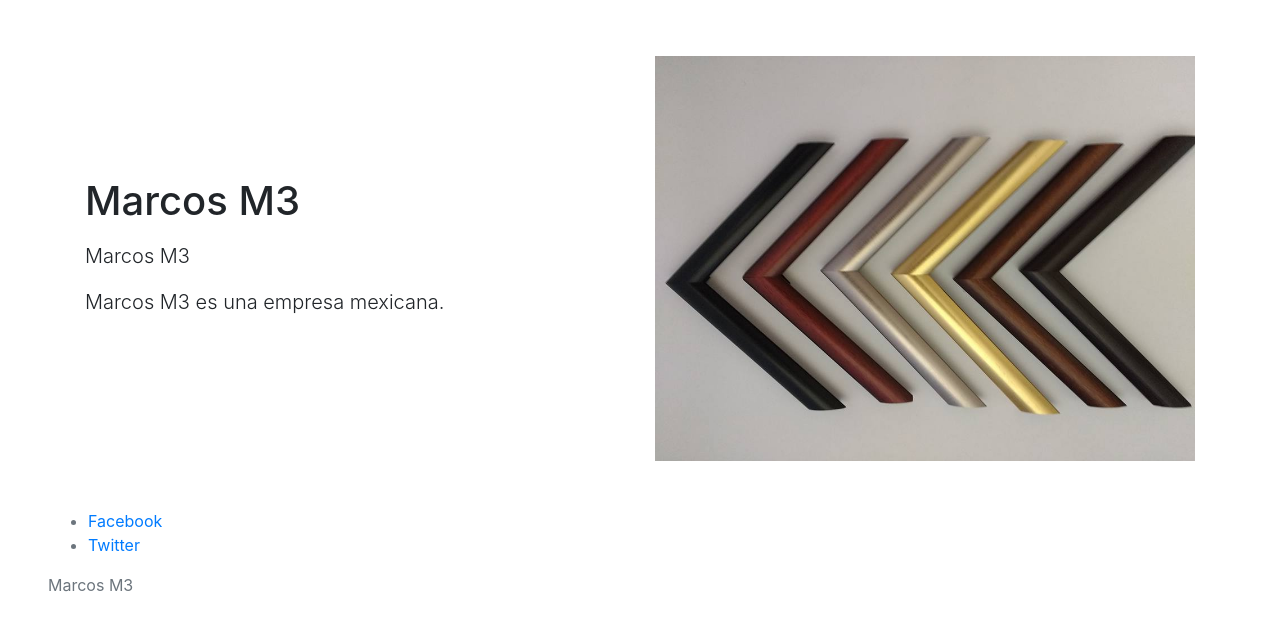
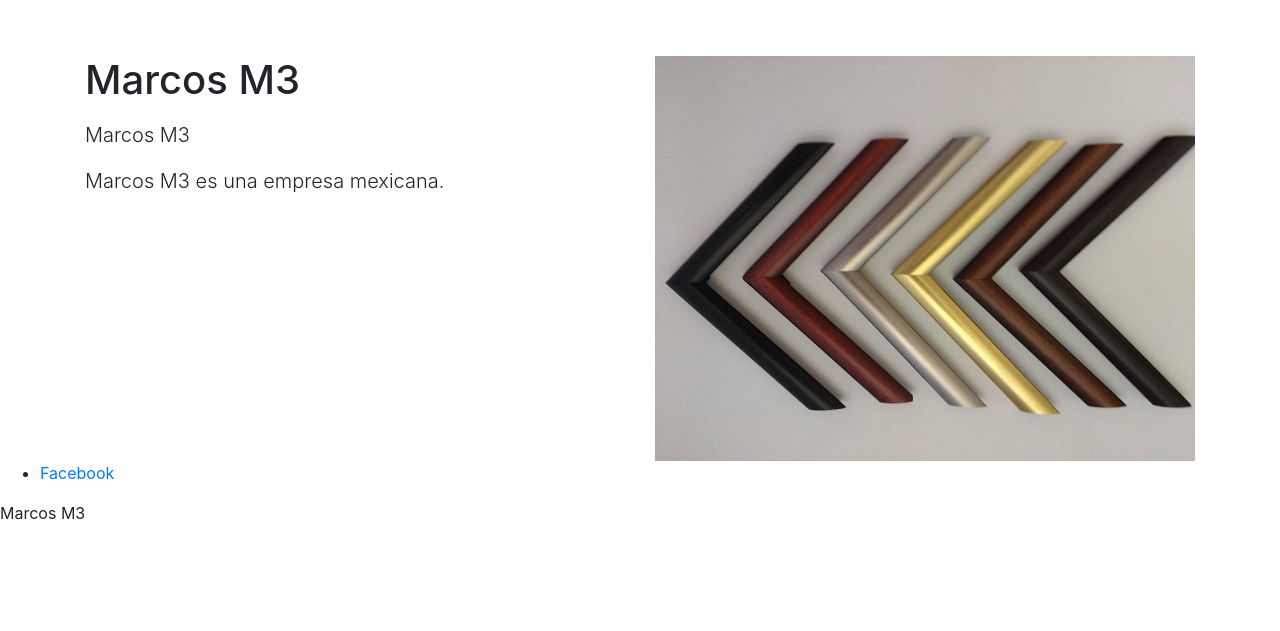
Before and after one commit to marcosm3/marcosm3.github.io, a Jekyll site: the page built from index.html, in a window 1280 px wide. Shown: the top 631 px of the page. Built offline with Jekyll 4.4.1, drawn with Linux system fonts in a browser that asks for light colours.

Commit message:
Se eliminan stylos no utilizados

```diff
--- a/_includes/footer.html
+++ b/_includes/footer.html
@@ -1,8 +1,7 @@
-<footer class="bd-footer text-muted">
-  <div class="container-fluid p-3 p-md-5">
-    <ul class="bd-footer-links">
-      <li><a href="#">Facebook</a></li>
-      <li><a href="#">Twitter</a></li>
+<footer>
+  <div>
+    <ul>
+      <li><a href="https://www.facebook.com/marcosymoldurasm3/">Facebook</a></li>
     </ul>
     <p>Marcos M3</p>
   </div>
--- a/_includes/header.html
+++ b/_includes/header.html
@@ -3,7 +3,6 @@
 <meta name="description" content="{{ page.description | default: site.description | smartify }}">
 <meta name="author" content="{{ site.authors }}">
 <meta name="generator" content="Jekyll v{{ jekyll.version }}">
-
 
 <!-- Bootstrap core CSS -->
 <link rel="stylesheet" href="https://stackpath.bootstrapcdn.com/bootstrap/4.3.1/css/bootstrap.min.css"
--- a/_includes/navbar.html
+++ b/_includes/navbar.html
@@ -1,18 +1,15 @@
 <header class="navbar navbar-expand navbar-dark flex-column flex-md-row bd-navbar">
-  <a class="navbar-brand mr-0 mr-md-2" href="{{ site.baseurl }}/" aria-label="Marcos M3">
-
-  </a>
-
+  <a class="mr-0 mr-md-2" href="{{ site.baseurl }}/" aria-label="Marcos M3"></a>
   <div class="navbar-nav-scroll">
     <ul class="navbar-nav bd-navbar-nav flex-row">
       <li class="nav-item">
         <a class="nav-link" href="{{ site.baseurl }}/">Incio</a>
       </li>
       <li class="nav-item">
-        <a class="nav-link" href="#" >Galería</a>
+        <a class="nav-link" href="{{ site.baseurl }}/catalogo.html" >Galería</a>
       </li>
       <li class="nav-item">
-        <a class="nav-link" href="#" >Nosotros</a>
+        <a class="nav-link" href="#" >Catalógo</a>
       </li>
       <li class="nav-item">
         <a class="nav-link" href="#" >Blog</a>
--- a/_layouts/home.html
+++ b/_layouts/home.html
@@ -4,15 +4,13 @@
   {% include header.html %}
 </head>
 <body>
-    <a id="skippy" class="sr-only sr-only-focusable" href="#content">
+  <a class="sr-only sr-only-focusable" href="#content">
     <div class="container">
-        <span class="skiplink-text">Ir al contenido principal</span>
+      <span>Ir al contenido principal</span>
     </div>
   </a>
   {% include navbar.html %}
-
   {{ content }}
-
   {% include footer.html %}
   {% include scripts.html %}
 </body>
--- a/index.html
+++ b/index.html
@@ -2,9 +2,9 @@
 layout: home
 ---
 
-<main class="bd-masthead" id="content" role="main">
+<main id="content" role="main">
   <div class="container">
-    <div class="row align-items-center">
+    <div class="row">
       <div class="col-6 mx-auto col-md-6 order-md-2">
         <img class="img-fluid mb-3 mb-md-0" src="{{ site.baseurl }}/assets/img/molduras.jpg" alt="" width="1024"
           height="860">
```
Also changed, not shown: _layouts/default.html (+3 -14 lines), catalogo.html (added, +8 -0 lines). Lines whose indentation alone changed are shown as unchanged.
